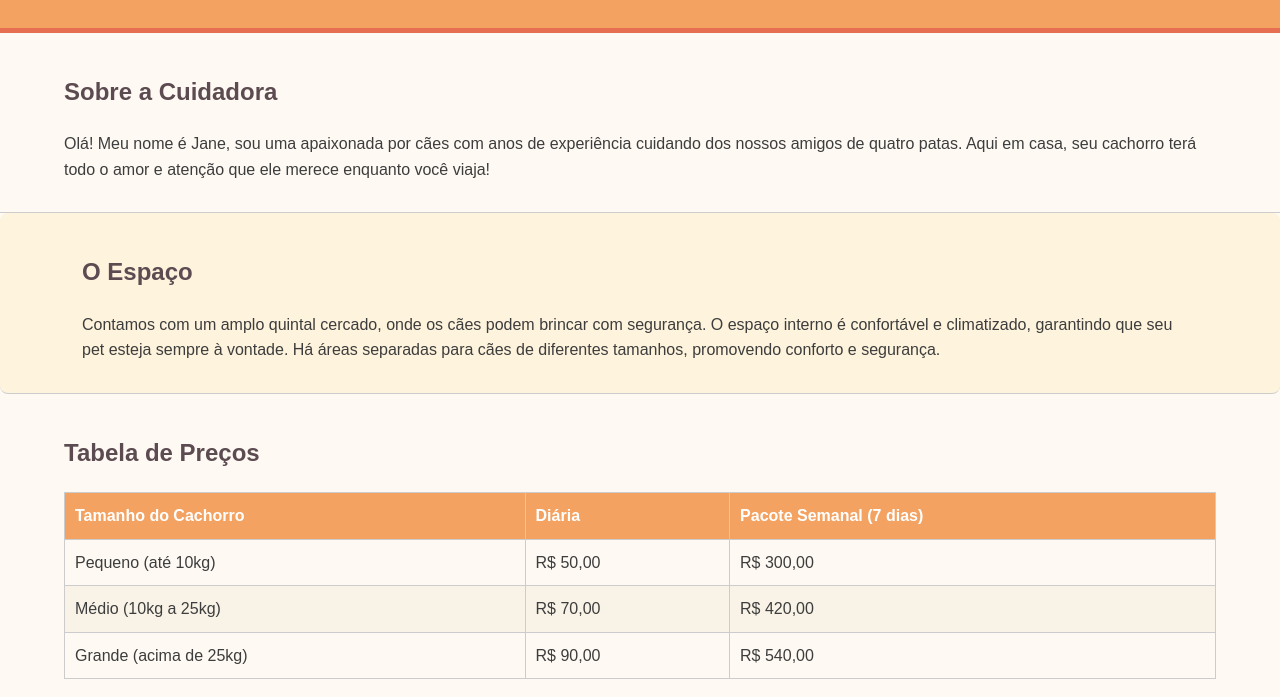
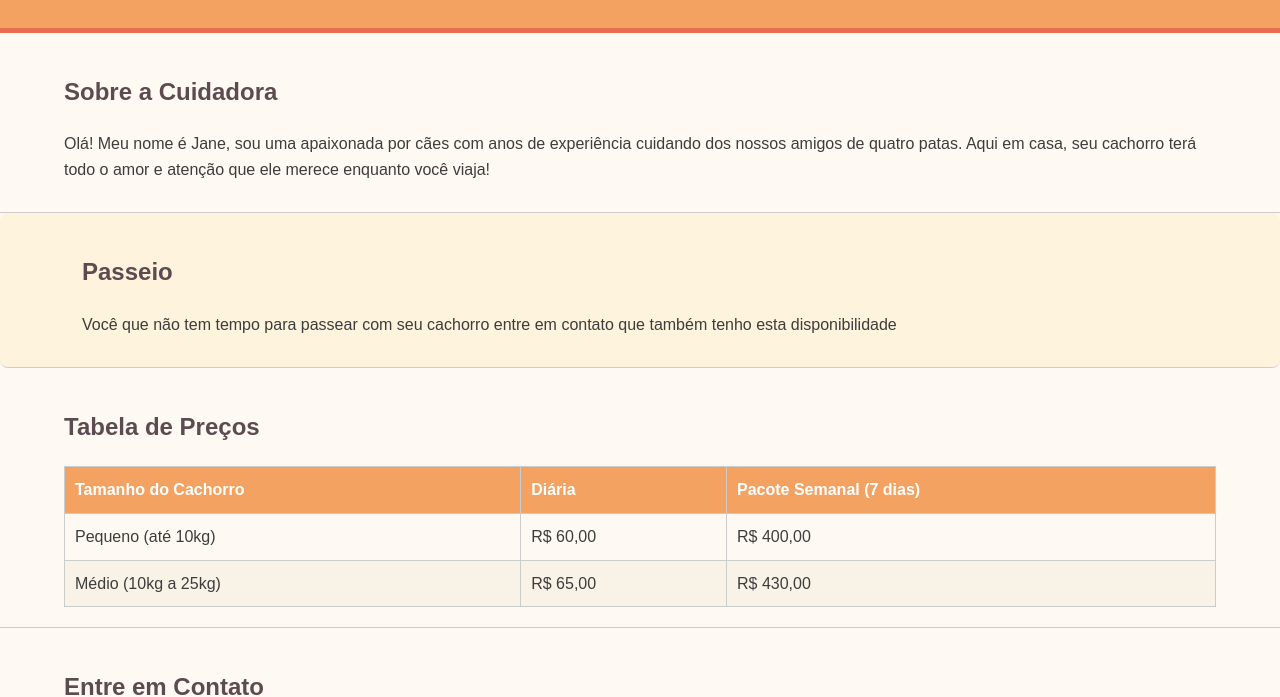
Before and after one commit to josedezembro07/Cachorros, a plain HTML site: page index.html in a window 1280 px wide. Shown: the part 106-803 px from the top of the page. Drawn offline with Linux system fonts and the light colour scheme.

Commit message:
Add files via upload

```diff
--- a/index.html
+++ b/index.html
@@ -23,8 +23,8 @@
 
         <section class="space">
             <div class="container">
-                <h2>O Espaço</h2>
-                <p>Contamos com um amplo quintal cercado, onde os cães podem brincar com segurança. O espaço interno é confortável e climatizado, garantindo que seu pet esteja sempre à vontade. Há áreas separadas para cães de diferentes tamanhos, promovendo conforto e segurança.</p>
+                <h2>Passeio</h2>
+                <p>Você que não tem tempo para passear com seu cachorro entre em contato que também tenho esta disponibilidade</p>
             </div>
         </section>
 
@@ -42,19 +42,15 @@
                     <tbody>
                         <tr>
                             <td>Pequeno (até 10kg)</td>
-                            <td>R$ 50,00</td>
-                            <td>R$ 300,00</td>
+                            <td>R$ 60,00</td>
+                            <td>R$ 400,00</td>
                         </tr>
                         <tr>
                             <td>Médio (10kg a 25kg)</td>
-                            <td>R$ 70,00</td>
-                            <td>R$ 420,00</td>
+                            <td>R$ 65,00</td>
+                            <td>R$ 430,00</td>
                         </tr>
-                        <tr>
-                            <td>Grande (acima de 25kg)</td>
-                            <td>R$ 90,00</td>
-                            <td>R$ 540,00</td>
-                        </tr>
+
                     </tbody>
                 </table>
             </div>
```
